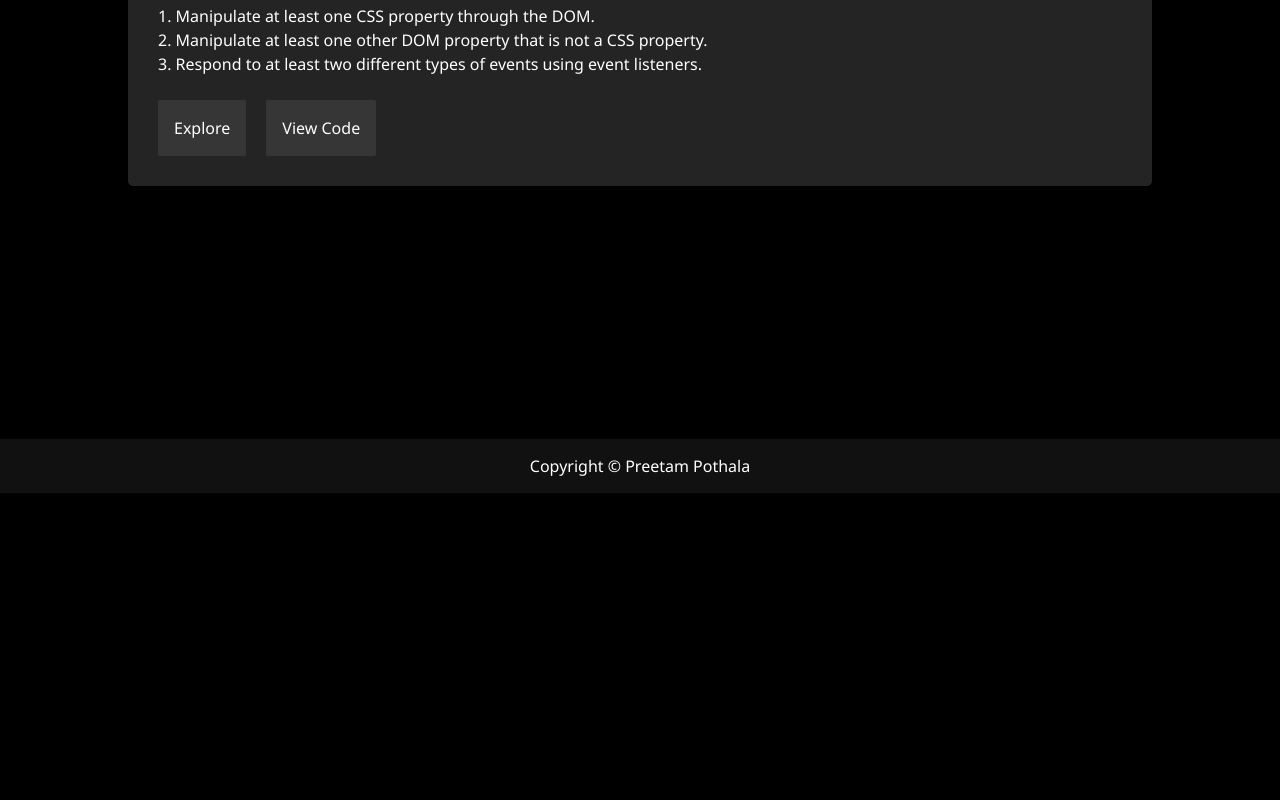
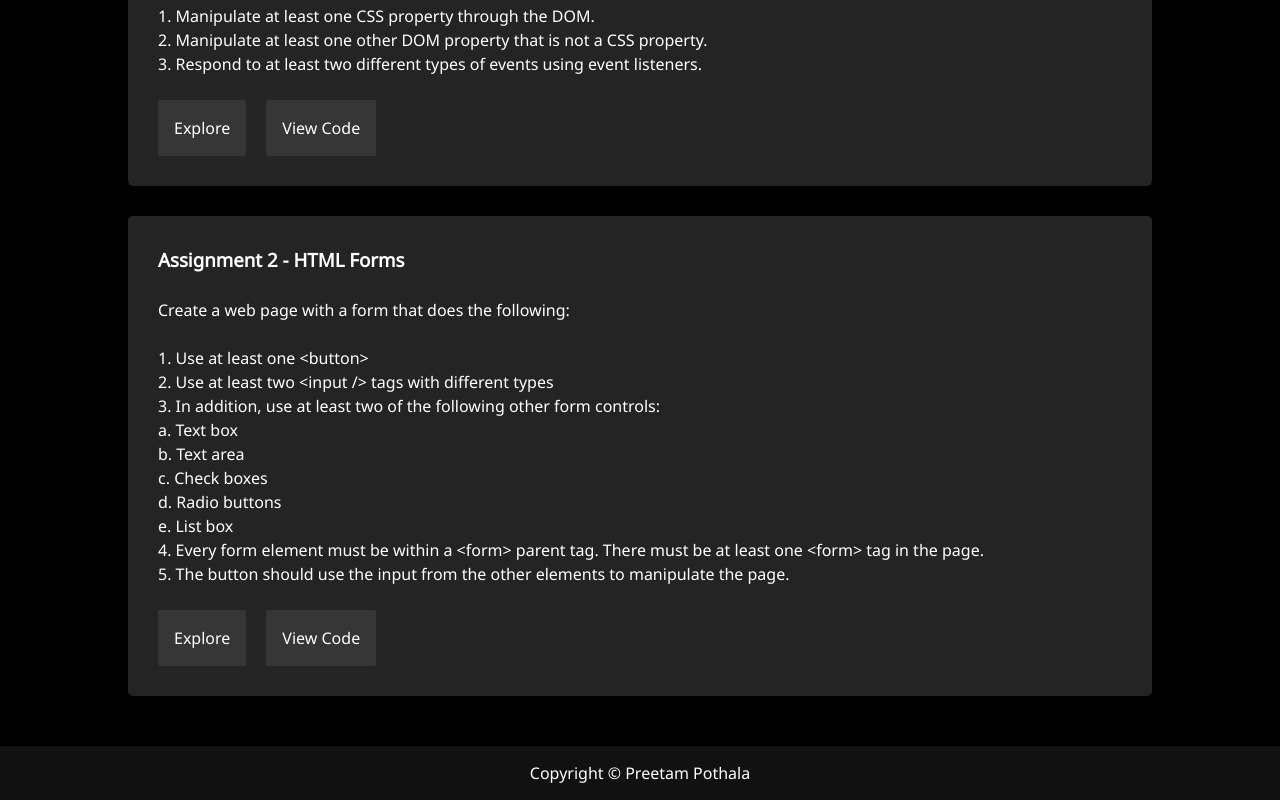
Before and after one commit to preetampothala/preetampothala.github.io, a plain HTML site: page labs.html in a window 1280 px wide. Shown: the part 307-1107 px from the top of the page. Before the commit the page ends 800 px from the top, so only its background shows below. Drawn offline with nearby package versions, Linux system fonts and the light colour scheme.

Commit message:
updte labs.html

```diff
--- a/labs.html
+++ b/labs.html
@@ -75,6 +75,60 @@
             </div>
           </div>
         </article>
+        <article class="labs">
+          <div class="content-wrapper">
+            <div class="lab-title">
+              <h3>Assignment 2 - HTML Forms</h3>
+              <!-- <span class="material-symbols-outlined"> expand_more </span> -->
+            </div>
+            <br />
+            <p>Create a web page with a form that does the following:</p>
+            <br />
+            <ol>
+              <li>1. Use at least one &lt;button&gt;</li>
+              <li>
+                2. Use at least two &lt;input /&gt; tags with different types
+              </li>
+              <li>
+                3. In addition, use at least two of the following other form
+                controls:
+              </li>
+              <li>
+                <ol>
+                  <li>a. Text box</li>
+                  <li>b. Text area</li>
+                  <li>c. Check boxes</li>
+                  <li>d. Radio buttons</li>
+                  <li>e. List box</li>
+                </ol>
+              </li>
+              <li>
+                4. Every form element must be within a &lt;form&gt; parent tag.
+                There must be at least one &lt;form&gt; tag in the page.
+              </li>
+              <li>
+                5. The button should use the input from the other elements to
+                manipulate the page.
+              </li>
+            </ol>
+
+            <br />
+            <div class="lab-buttons">
+              <a
+                href="https://preetampothala.github.io/forms-assignment/"
+                target="_blank"
+                class="lab-button"
+                >Explore</a
+              >
+              <a
+                href="https://github.com/preetampothala/forms-assignment"
+                target="_blank"
+                class="lab-button"
+                >View Code</a
+              >
+            </div>
+          </div>
+        </article>
       </section>
     </main>
     <footer>
```
